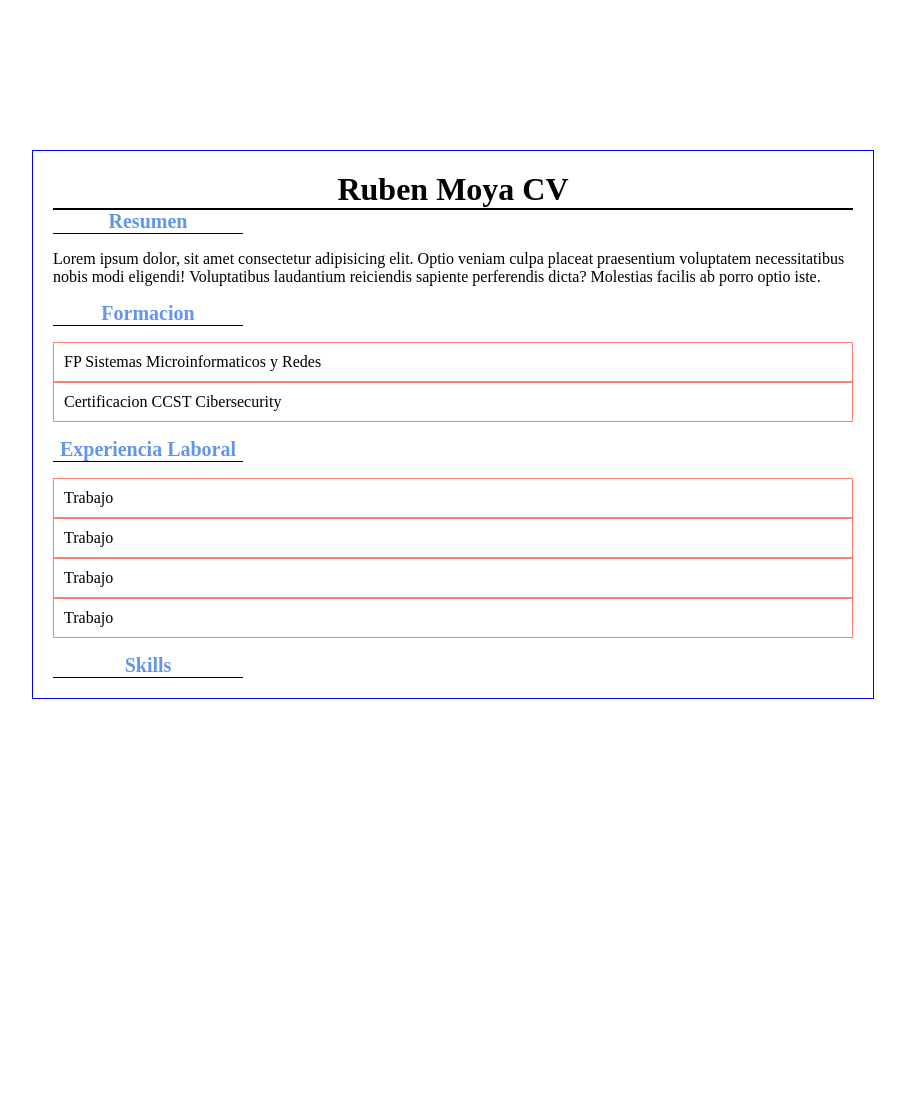
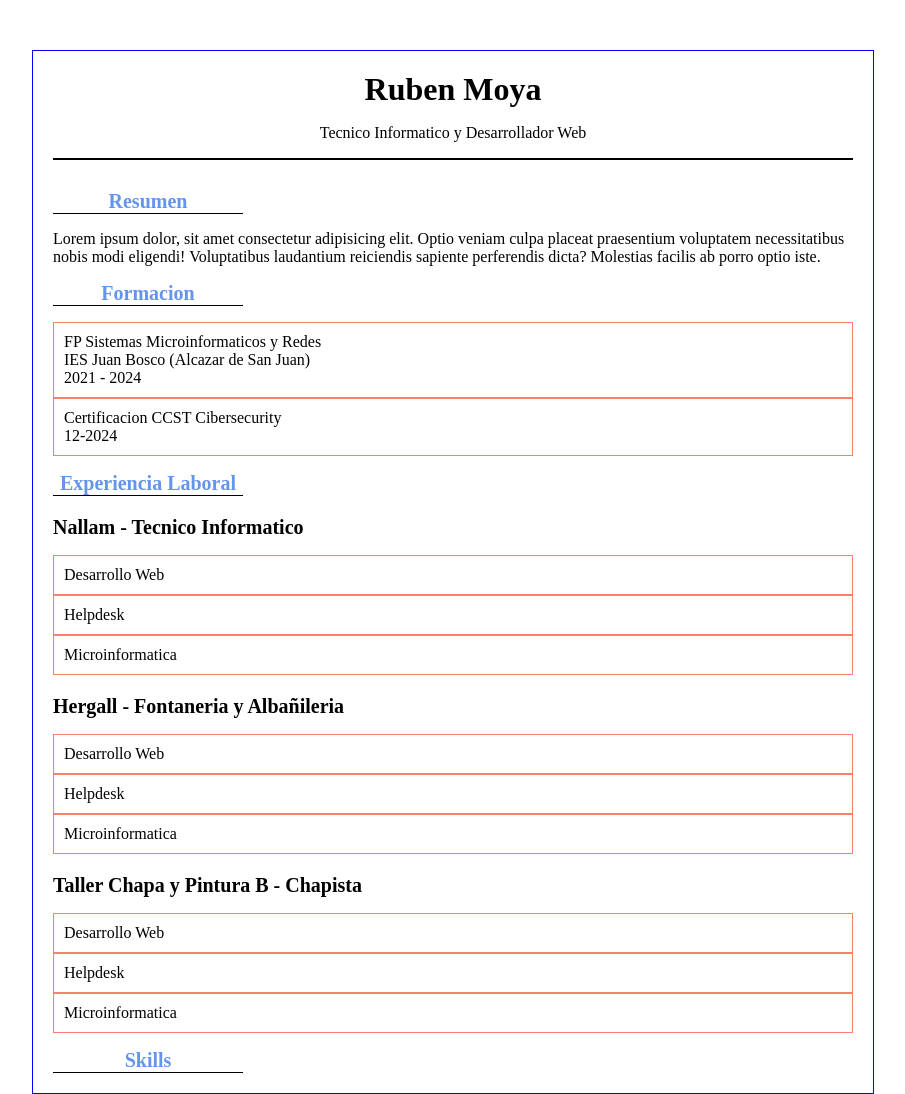
Before and after one commit to Rubenmm04/CV, a plain HTML site: page index.html in a window 1280 px wide. Shown: the whole page, without its empty margins (187-1092 px from the left). Before the commit the page ends 800 px from the top, so only its background shows below. Drawn offline with Linux system fonts and the light colour scheme.

Commit message:
second commit

```diff
--- a/index.html
+++ b/index.html
@@ -1,5 +1,6 @@
 <!DOCTYPE html>
 <html lang="es">
+
 <head>
     <meta charset="UTF-8">
     <meta name="viewport" content="width=device-width, initial-scale=1.0">
@@ -15,7 +16,7 @@
 
         main {
             max-width: 800px;
-            margin-top: 150px;
+            margin-top: 50px;
             width: 100%;
             padding: 20px;
             border: 1px solid blue;
@@ -24,11 +25,15 @@
         header {
             text-align: center;
             border-bottom: 2px solid black;
+            margin-bottom: 30px;
         }
 
         h1 {
             margin: 0;
+            margin-bottom: 10px;
+
         }
+
 
         h4 {
             border-bottom: 1px solid black;
@@ -37,7 +42,15 @@
             color: cornflowerblue;
             text-align: center;
             margin: 0;
-            white-space: nowrap;        }
+            white-space: nowrap;
+        }
+
+        h5 {
+            font-size: 20px;
+            margin-left: 55px;
+            margin: 0;
+            margin-top: 20px;
+        }
 
         ul {
             padding: 0;
@@ -50,28 +63,60 @@
         }
     </style>
 </head>
+
 <body>
     <main>
         <header>
-            <h1>Ruben Moya CV</h1>
+            <h1>Ruben Moya</h1>
+            <p>Tecnico Informatico y Desarrollador Web</p>
         </header>
         <h4>Resumen</h4>
         <p>
-            Lorem ipsum dolor, sit amet consectetur adipisicing elit. Optio veniam culpa placeat praesentium voluptatem necessitatibus nobis modi eligendi! Voluptatibus laudantium reiciendis sapiente perferendis dicta? Molestias facilis ab porro optio iste.
+            Lorem ipsum dolor, sit amet consectetur adipisicing elit. Optio veniam culpa placeat praesentium voluptatem
+            necessitatibus nobis modi eligendi! Voluptatibus laudantium reiciendis sapiente perferendis dicta? Molestias
+            facilis ab porro optio iste.
         </p>
         <h4>Formacion</h4>
         <ul>
-            <li>FP Sistemas Microinformaticos y Redes</li>
-            <li>Certificacion CCST Cibersecurity</li>
+            <li>FP Sistemas Microinformaticos y Redes <br>
+                 IES Juan Bosco (Alcazar de San Juan) <br>
+                2021 - 2024
+            </li>
+            <li>Certificacion CCST Cibersecurity <br>
+                12-2024
+            </li>
         </ul>
         <h4>Experiencia Laboral</h4>
+        <h5>Nallam - Tecnico Informatico</h5>
         <ul>
-            <li>Trabajo</li>
-            <li>Trabajo</li>
-            <li>Trabajo</li>
-            <li>Trabajo</li>
+            <li>Desarrollo Web</li>
+            <li>Helpdesk</li>
+            <li>Microinformatica</li>
         </ul>
+
+
+
+        <h5>Hergall - Fontaneria y Albañileria</h5>
+        <ul>
+            <li>Desarrollo Web</li>
+            <li>Helpdesk</li>
+            <li>Microinformatica</li>
+        </ul>
+
+
+
+        <h5>Taller Chapa y Pintura B - Chapista</h5>
+        <ul>
+            <li>Desarrollo Web</li>
+            <li>Helpdesk</li>
+            <li>Microinformatica</li>
+        </ul>
+
+
+
         <h4>Skills</h4>
+
     </main>
 </body>
+
 </html>
```
